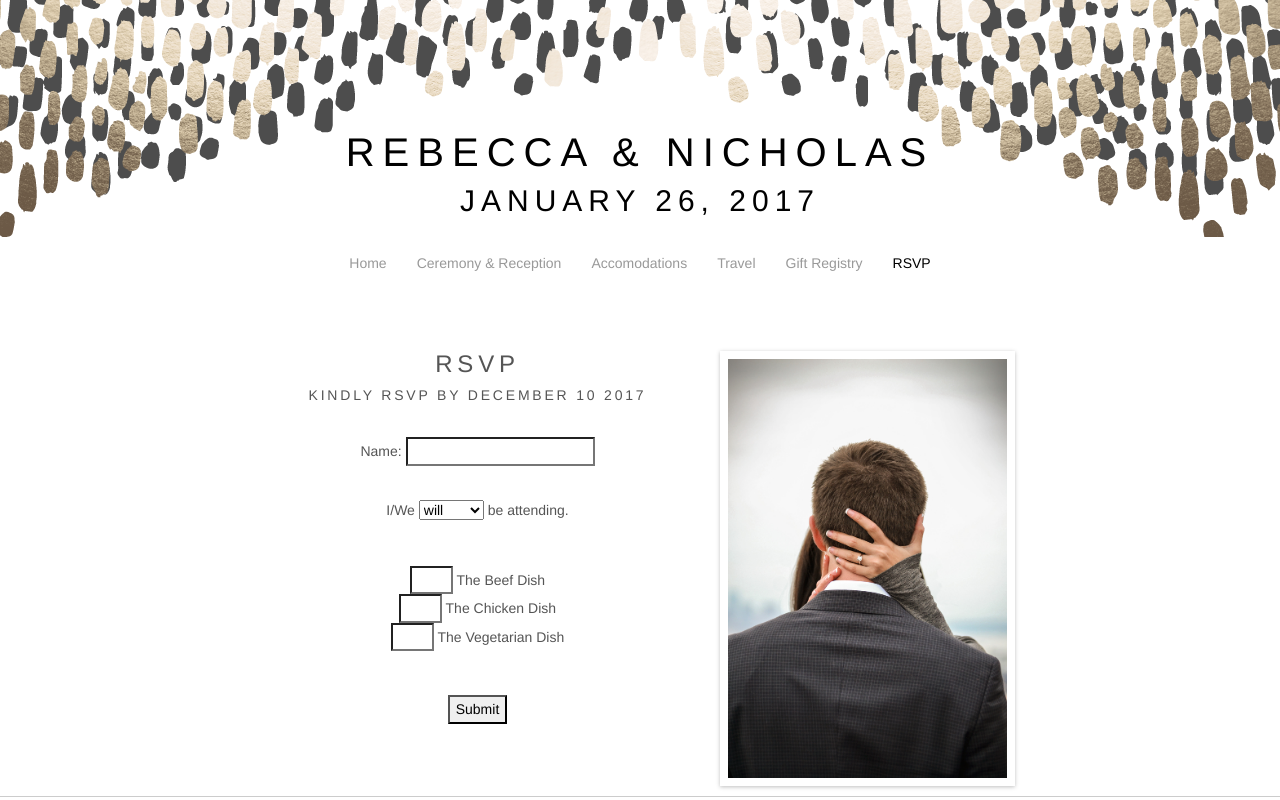
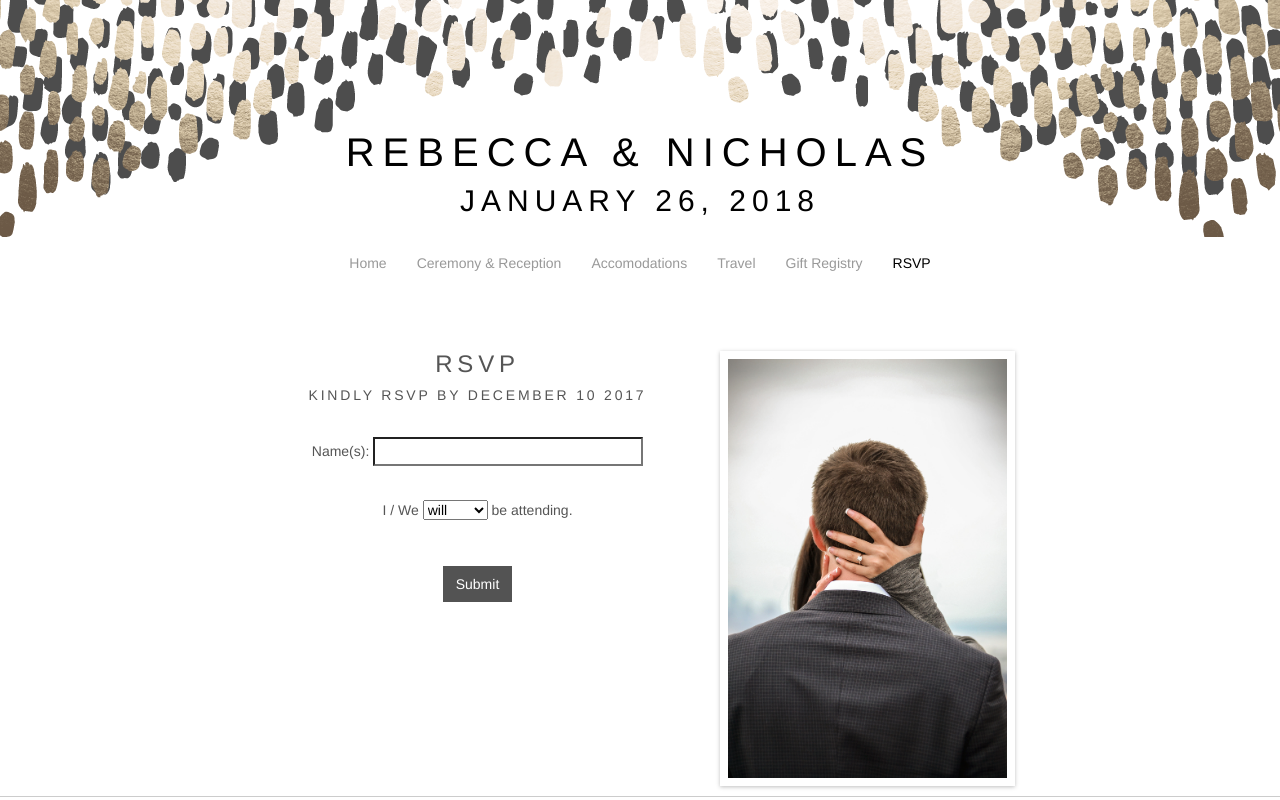
Before and after one commit to fmarvez/linaresburrowswedding, a PHP site: page /rsvp.php in a window 1280 px wide. Run offline with PHP 8.4, Linux system fonts and the light colour scheme; some libraries are stand-ins or nearby versions.

Commit message:
date change, rsvp change

```diff
--- a/accomodations.php
+++ b/accomodations.php
@@ -15,7 +15,7 @@ require_once("includes/header.php");
                             <p class="bio">Rooms have been reserved at the<br/>Renaissance Meadowlands Hotel.</p>
                             <p class="bio">801 Rutherford Avenue<br/>Rutherford, New Jersey 07070</p>
                             <p>&nbsp;</p>
-                            <p class="bio">Reference the Linares-Burrows wedding<br/>to receive a special rate by January 26th.</p>
+                            <p class="bio">Reference the Linares-Burrows wedding<br/>to receive a special rate by December 26th.</p>
                             <p class="bio">Call (201) 231-3100 or <a style="text-decoration:underline;" target="blank" href="http://www.marriott.com/meeting-event-hotels/group-corporate-travel/groupCorp.mi?resLinkData=Linares%20%26%20Burrows%20Wedding%5Eewrbr%60lbwlbwa%60157%60USD%60false%604%602/26/16%602/27/16%601/27/16&app=resvlink&stop_mobi=yes">book online</a>.</p>
                             <p>&nbsp;</p>
                             <p class="bio">Transportation will be provided to and from<br/>Nanina's In The Park and the hotel.</p>
--- a/ceremony.php
+++ b/ceremony.php
@@ -23,9 +23,9 @@ require_once("includes/header.php");
                             <hr/>-->
                             <h3>Ceremony</h3>
                             <h5>Nanina's In The Park</h5>
-                            <p class="bio">Friday, the Twenty-Sixth of January<br/>Two Thousand and Seventeen<br/>Six o'clock in the evening</p>
+                            <p class="bio">Friday, the Twenty-Sixth of January<br/>Two Thousand and Eighteen<br/>Six o'clock in the evening</p>
                             <p>&nbsp;</p>
-                            <h3>Reception</h3>
+                            <h3>Cocktail Hour/Reception</h3>
                             <h5>Nanina's In The Park</h5>
                             <p class="bio">Our celebration continues at Seven o'clock with cocktail hour.<br/>Followed by dinner and dancing in the main ballroom.</p>
                             <p>&nbsp;</p>
--- a/includes/header.php
+++ b/includes/header.php
@@ -27,7 +27,7 @@
                     <span class="m-hero-text" style="margin-bottom: 10px !important">Rebecca &amp; Nicholas<span/>
                 </h1>
                 <h2 style="margin-bottom: -10px !important">
-                    January 26, 2017
+                    January 26, 2018
                 </h2>
             </div>
         </div>
--- a/rsvp.php
+++ b/rsvp.php
@@ -17,20 +17,16 @@ require_once("includes/header.php");
                             <br>
 
                         	<form method="post" action="form.php" class="bio">
-                        		Name: <input type="text" name="name">
+                        		Name(s): <input type="text" name="name" size="30">
                         		<p>&nbsp;<p>
-                        		I/We
+                        		I / We
                         		<select name="cars">
 									<option value="volvo">will</option>
 									<option value="saab">will not</option>
                         		</select>
                         		be attending.
                         		<p>&nbsp;<p>
-                        		<input type="text" name="beef" size="2"> The Beef Dish<br>
-                        		<input type="text" name="chicken" size="2"> The Chicken Dish<br>
-                        		<input type="text" name="vegetarian" size="2"> The Vegetarian Dish
-                        		<p>&nbsp;<p>
-                        		<input type="submit" value="Submit">
+                        		<input type="submit" value="Submit" class="btn m-btn-base">
                         	</form>
 
                         </div>
```
Also changed, not shown: form.php (added).
